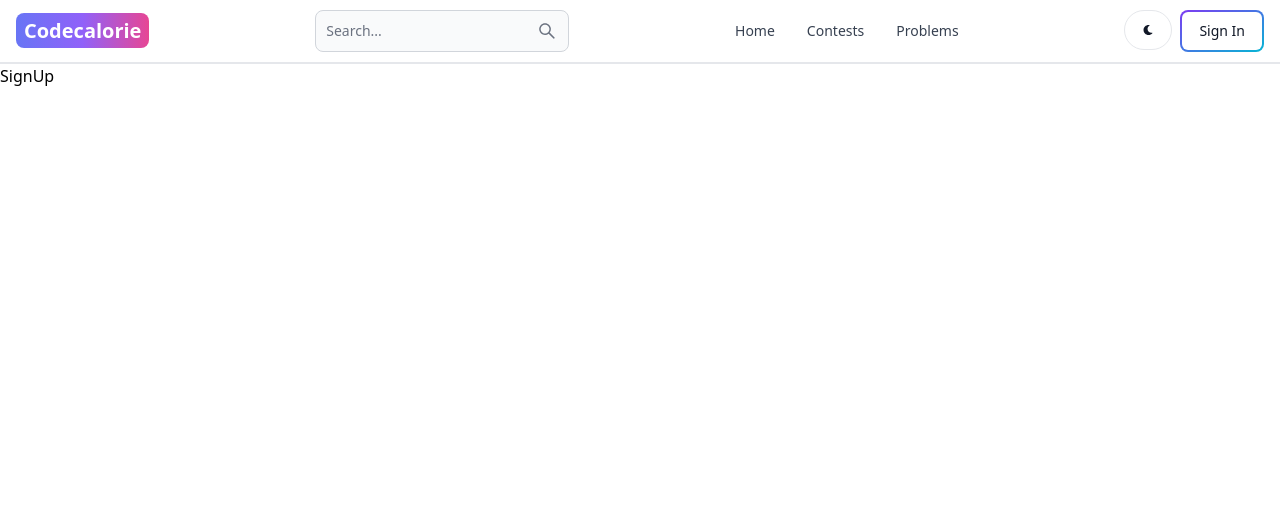
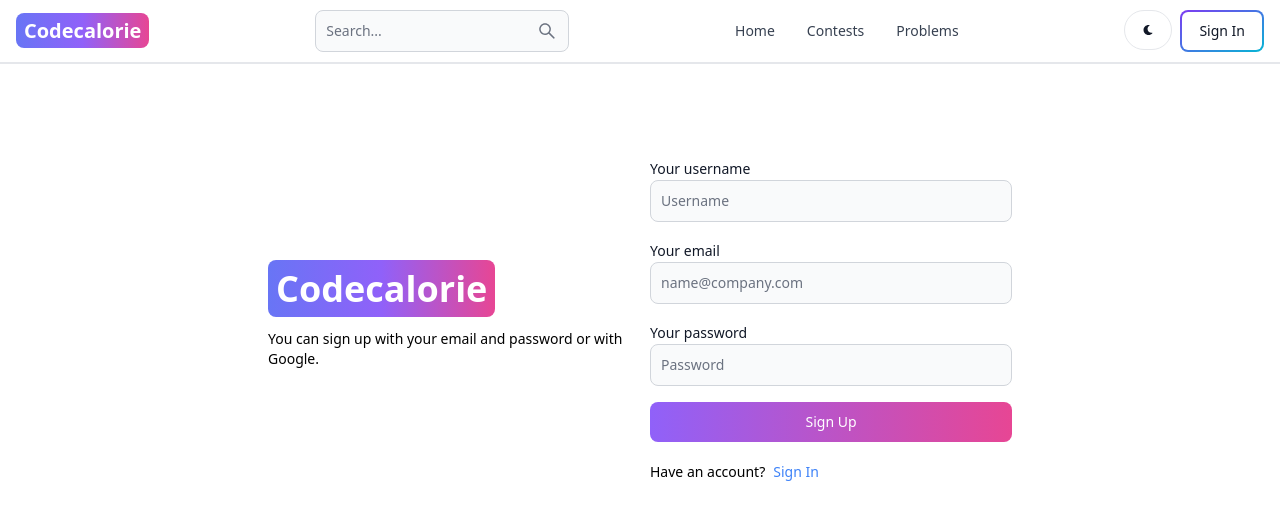
Before and after one commit to adithyanarisipilli/codecalorie, a React (Vite) app in the folder frontend/: page /sign-up in a window 1280 px wide. Shown: the top 520 px of the page. Built offline with nearby package versions, Linux system fonts and the light colour scheme.

Commit message:
create sign up page ui

```diff
--- a/frontend/src/pages/SignUp.jsx
+++ b/frontend/src/pages/SignUp.jsx
@@ -1,5 +1,55 @@
+import { Button, Label, TextInput } from "flowbite-react";
+import { Link } from "react-router-dom";
+
 export default function SignUp() {
   return (
-    <div>SignUp</div>
-  )
+    <div className="min-h-screen mt-20">
+      <div className="flex p-3 max-w-3xl mx-auto flex-col md:flex-row md:items-center gap-5">
+        {/* left */}
+        <div className="flex-1">
+          <Link to="/" className="font-bold dark:text-white text-4xl">
+            <span className="px-2 py-1 bg-gradient-to-r from-indigo-500 via-purple-500 to-pink-500 rounded-lg text-white">
+              Codecalorie
+            </span>
+
+          </Link>
+          <p className="text-sm mt-5">
+            You can sign up with your email and password
+            or with Google.
+          </p>
+        </div>
+        {/* right */}
+
+        <div className="flex-1">
+          <form className="flex flex-col gap-4">
+            <div>
+              <Label value="Your username" />
+              <TextInput type="text" placeholder="Username" id="username" />
+            </div>
+            <div>
+              <Label value="Your email" />
+              <TextInput
+                type="text"
+                placeholder="name@company.com"
+                id="email"
+              />
+            </div>
+            <div>
+              <Label value="Your password" />
+              <TextInput type="text" placeholder="Password" id="password" />
+            </div>
+            <Button gradientDuoTone="purpleToPink" type="submit">
+              Sign Up
+            </Button>
+          </form>
+          <div className="flex gap-2 text-sm mt-5">
+            <span>Have an account?</span>
+            <Link to="/sign-in" className="text-blue-500">
+              Sign In
+            </Link>
+          </div>
+        </div>
+      </div>
+    </div>
+  );
 }
```
